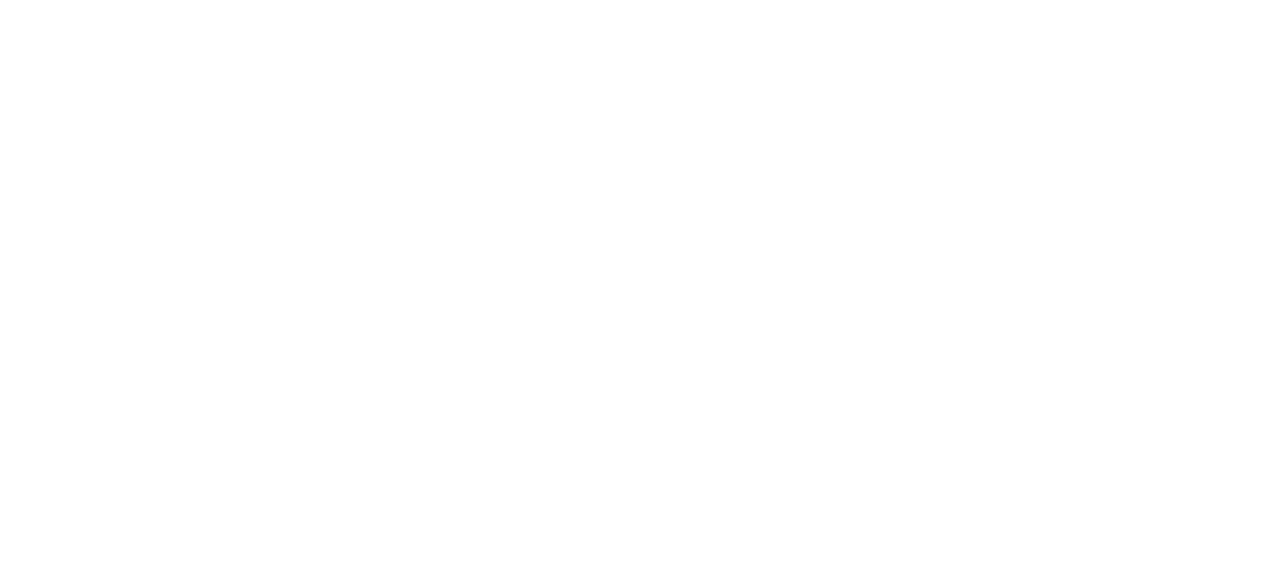
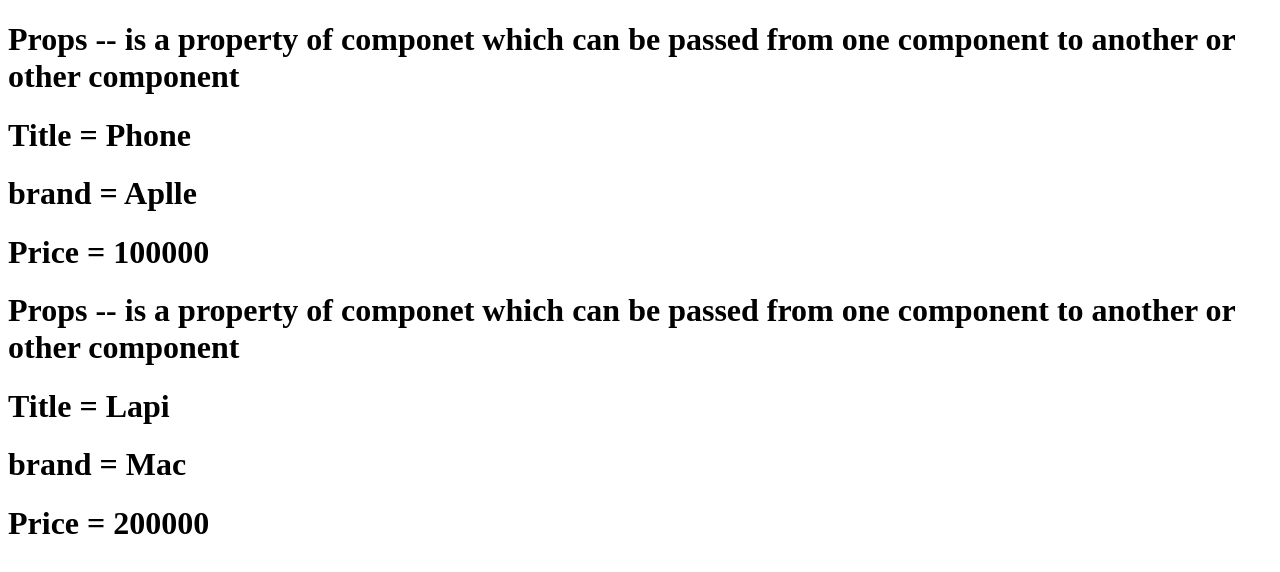
Before and after one commit to Sameer-Beg/React.js-with-Sameer, a React (Vite) app: page / in a window 1280 px wide. Shown: the top 572 px of the page. Built offline with nearby package versions, Linux system fonts and the light colour scheme.

Commit message:
Add code

```diff
--- a/src/App.jsx
+++ b/src/App.jsx
@@ -18,10 +18,10 @@
     </div> */}
 
 
-    {/* <div>
+    <div>
       <V3_problem1 title="Phone" brand="Aplle" price={100000}/>
       <V3_problem1 title="Lapi" brand="Mac" price={200000}/>
-    </div> */}
+    </div>
 
 
 
--- a/src/Components/V3_problem1.jsx
+++ b/src/Components/V3_problem1.jsx
@@ -4,6 +4,7 @@
 const V3_problem1 = (Props) => {
   return (
     <div>
+        <h1>Props -- is a property of componet which can be passed from one component to another or other component </h1>
       <h1>Title = {Props.title}</h1>
       <h1>brand = {Props.brand}</h1>
       <h1>Price = {Props.price}</h1>
```
